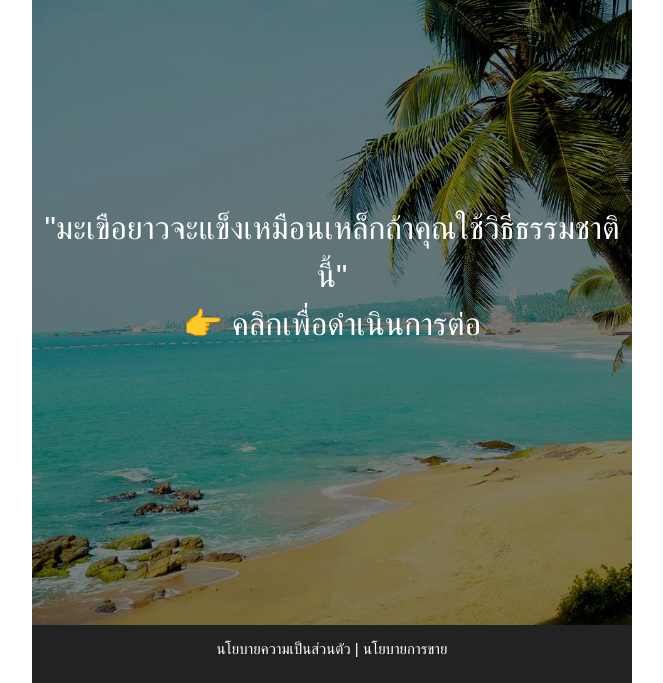
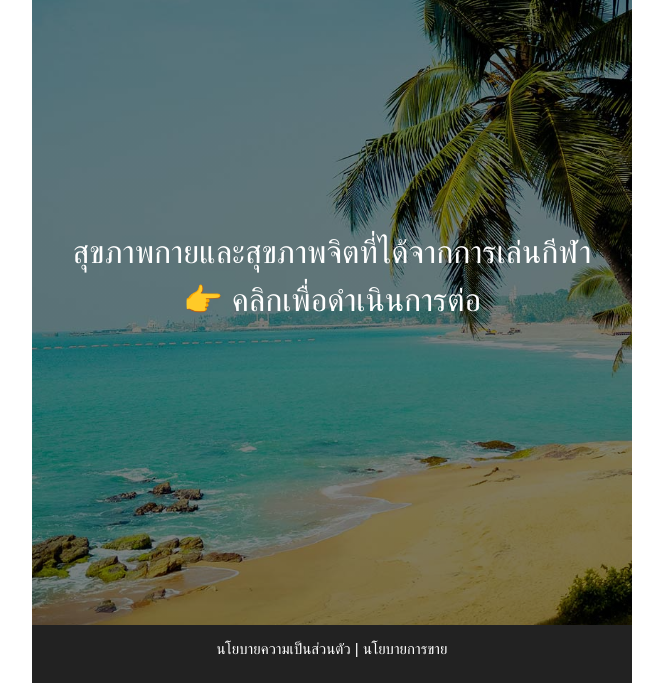
Before and after one commit to medical-news/pinky02, a plain HTML site: page index.html in a window 1280 px wide. Shown: the part 117-800 px from the top of the page, without its empty margins (308-971 px from the left). Drawn offline with Linux system fonts and the light colour scheme.

Commit message:
Change file index

```diff
--- a/index.html
+++ b/index.html
@@ -66,7 +66,7 @@ height="0" width="0" style="display:none;visibility:hidden"></iframe></noscript>
             <hr>
         </div>
         <div class="item inner-content">
-            <div class="notice pinky_open">"มะเขือยาวจะแข็งเหมือนเหล็กถ้าคุณใช้วิธีธรรมชาตินี้" <br/>👉 คลิกเพื่อดำเนินการต่อ </div>
+            <div class="notice pinky_open"> สุขภาพกายและสุขภาพจิตที่ได้จากการเล่นกีฬา <br/>👉 คลิกเพื่อดำเนินการต่อ </div>
         </div>
         <div class="item mb_footer">
             <p>นโยบายความเป็นส่วนตัว</p> |
```
